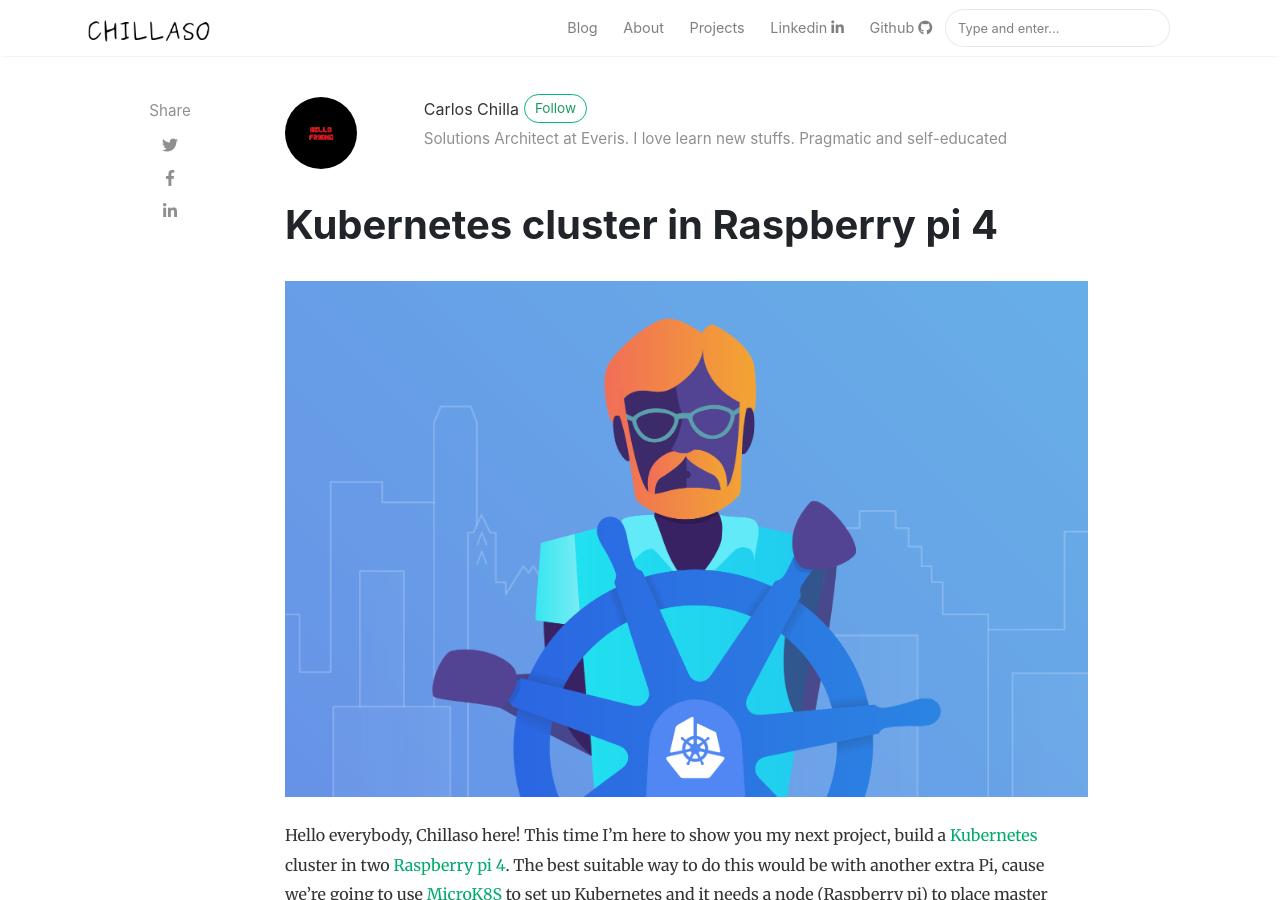
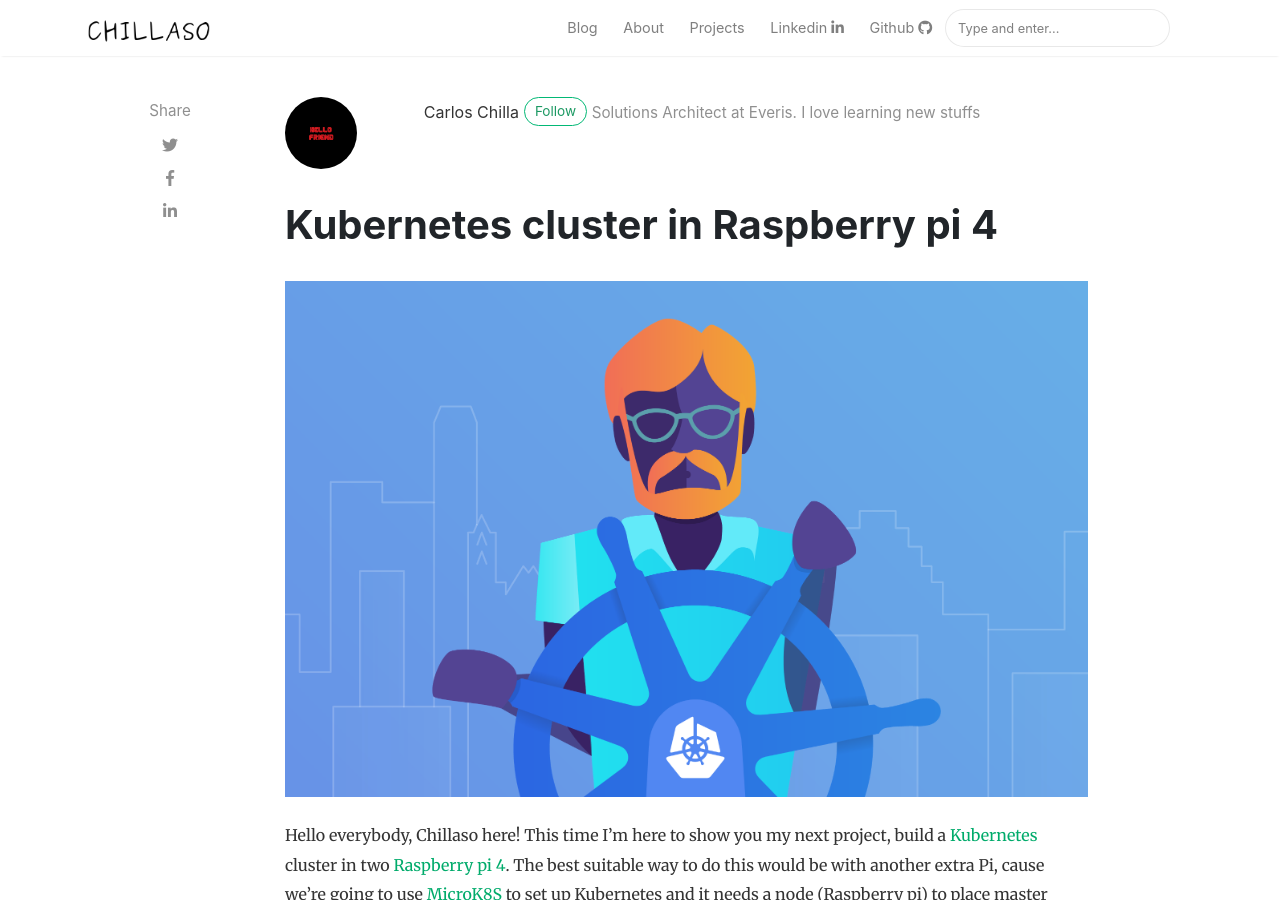
Before and after one commit to Chillaso/chillaso.github.io, a Jekyll site: the page built from _posts/2021-01-18-kubernetes-cluster-raspberry-pi-4.md, in a window 1280 px wide and 900 px high. Built offline with Jekyll 4.4.1, drawn with Linux system fonts in a browser that asks for light colours; nearby versions of some CDN libraries.

Commit message:
Change description about profile

```diff
--- a/_config.yml
+++ b/_config.yml
@@ -22,7 +22,7 @@ authors:
     web: https://chillaso.github.io
     # Link for follow button
     twitter: https://github.com/Chillaso
-    description: "Solutions Architect at Everis. I love learn new stuffs. Pragmatic and self-educated "
+    description: "Solutions Architect at Everis. I love learning new stuffs"
 
 # Plugins
 plugins:
```
